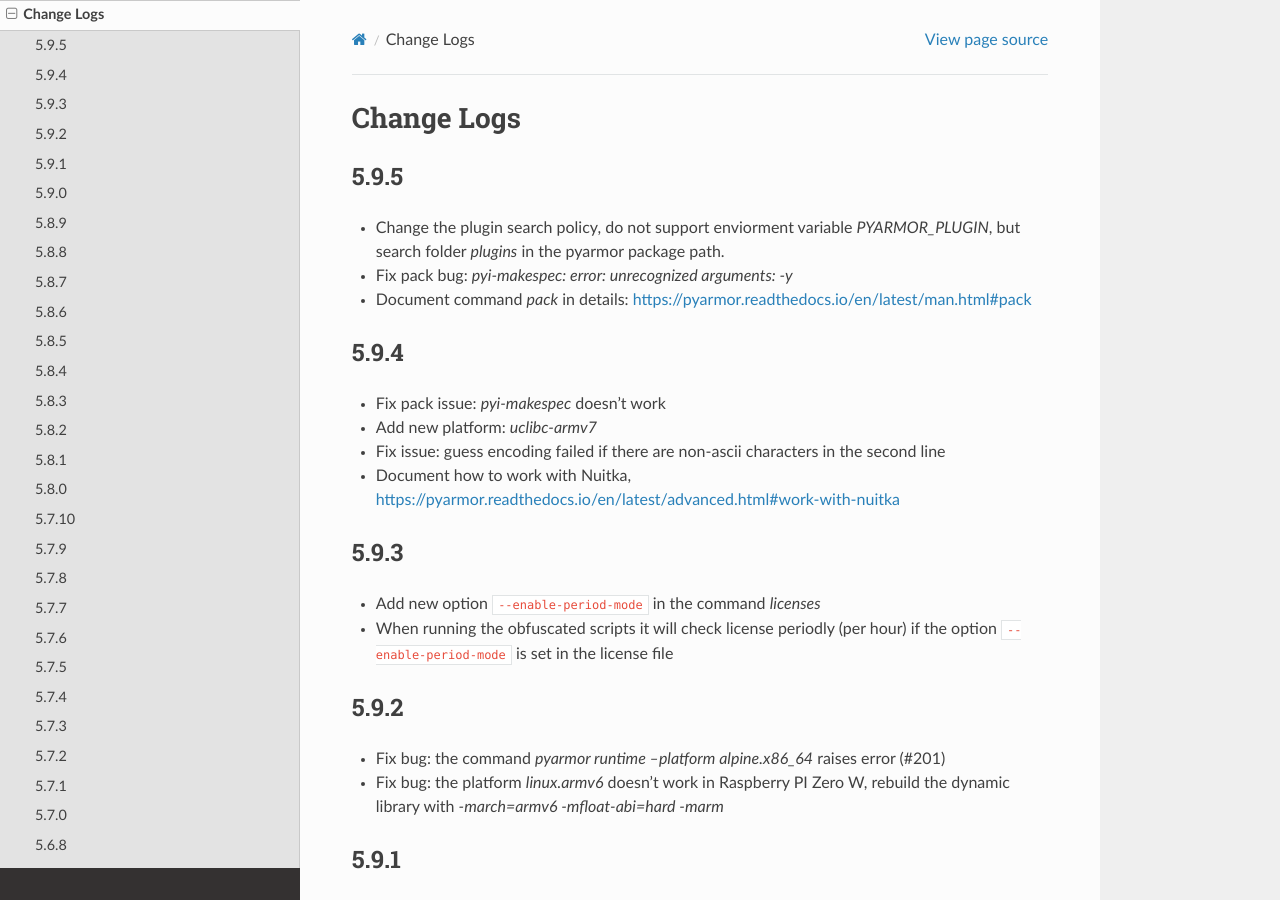
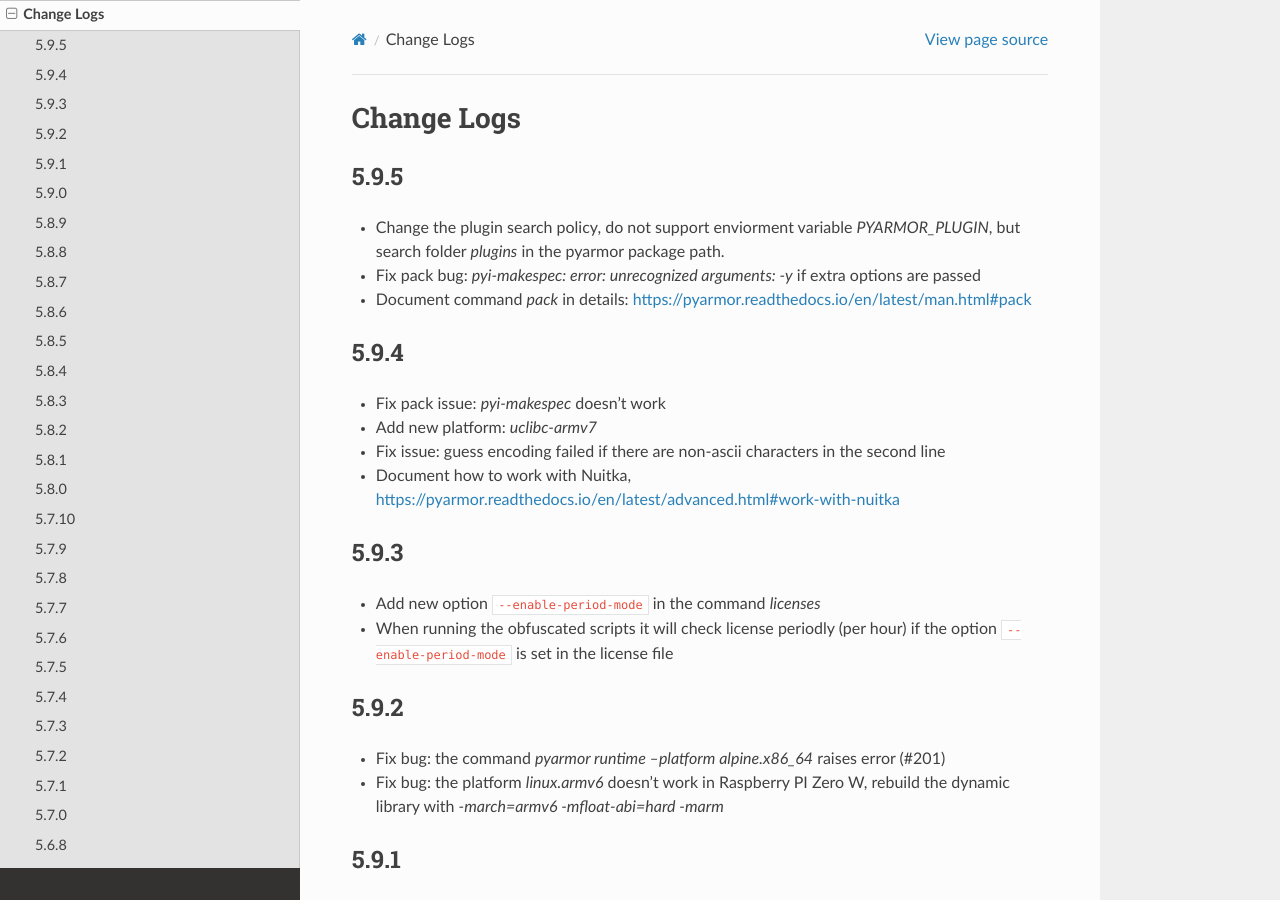
Before and after one commit to dashingsoft/pyarmor, a Sphinx documentation site: the page built from docs/change-logs.rst, in a window 1280 px wide and 900 px high. Built offline with Sphinx 7.4.7 and the Read the Docs theme 2.0.0, drawn with Linux system fonts in a browser that asks for light colours.

Commit message:
Refine change log

```diff
--- a/docs/change-logs.rst
+++ b/docs/change-logs.rst
@@ -7,7 +7,8 @@ Change Logs
 -----
 * Change the plugin search policy, do not support enviorment variable
   `PYARMOR_PLUGIN`, but search folder `plugins` in the pyarmor package path.
-* Fix pack bug: `pyi-makespec: error: unrecognized arguments: -y`
+* Fix pack bug: `pyi-makespec: error: unrecognized arguments: -y` if
+  extra options are passed
 * Document command `pack` in details:
   https://pyarmor.readthedocs.io/en/latest/man.html#pack
 
```
